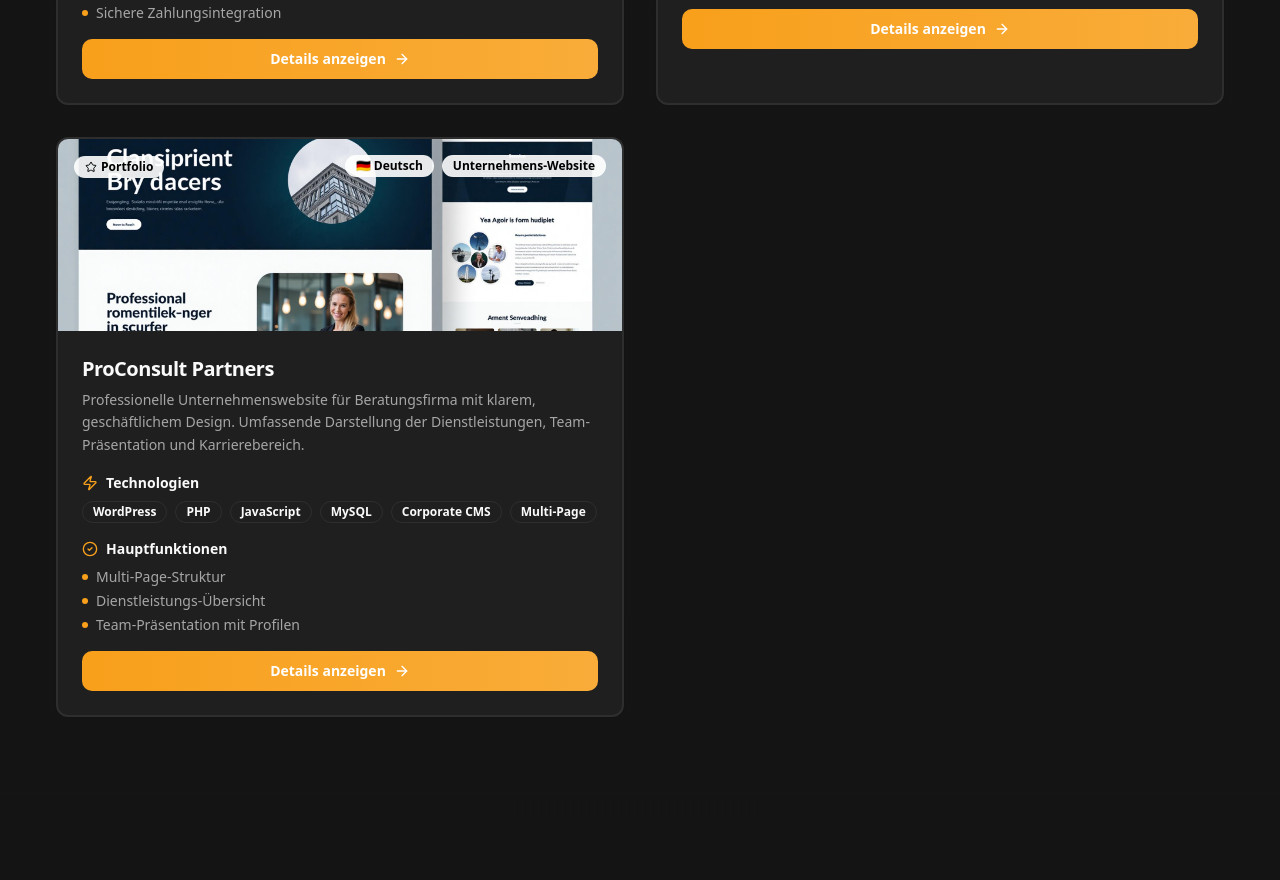
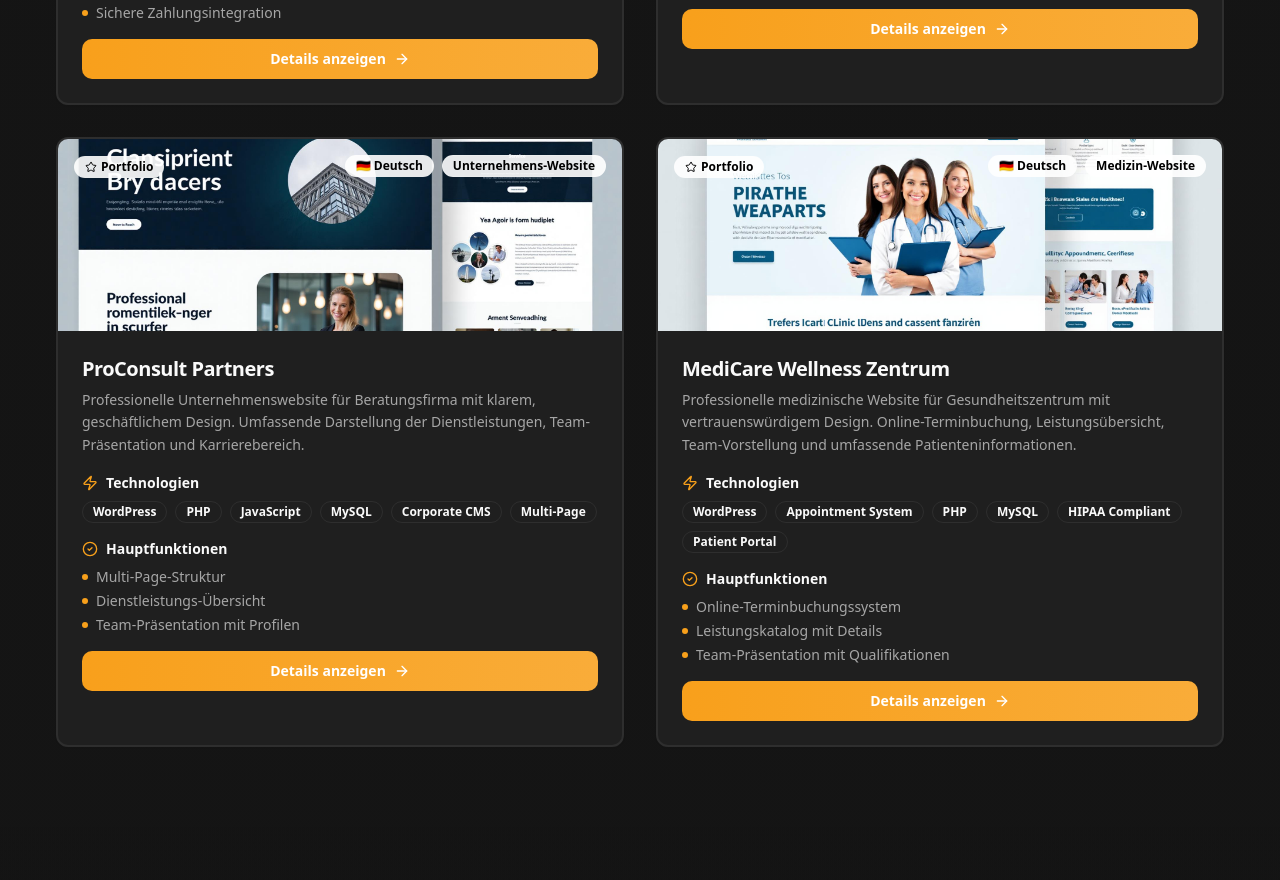
Before and after one commit to Centrumbip/progressivegroup-ch-de-ffd96cee, a React (Vite) app: page /strony-internetowe in a window 1280 px wide. Shown: the part 2782-3662 px from the top of the page. Built offline with nearby package versions, Linux system fonts and the light colour scheme; the HTML template or start-up script is replaced by a standard one.

Commit message:
Add another portfolio item

```diff
--- a/src/pages/StronyInternetowe.tsx
+++ b/src/pages/StronyInternetowe.tsx
@@ -14,6 +14,7 @@ import portfolioRestaurant from "@/assets/portfolio-restaurant.jpg";
 import portfolioEcommerce from "@/assets/portfolio-ecommerce.jpg";
 import portfolioPhotographer from "@/assets/portfolio-photographer.jpg";
 import portfolioCorporate from "@/assets/portfolio-corporate.jpg";
+import portfolioMedical from "@/assets/portfolio-medical.jpg";
 
 const StronyInternetowe = () => {
   const [orderFormOpen, setOrderFormOpen] = useState(false);
@@ -132,6 +133,28 @@ const portfolioItems = [
       "SEO und Analytics-Integration"
     ],
     category: "corporate" as const,
+    screenshots: []
+  },
+  {
+    id: "medicare-wellness",
+    title: "MediCare Wellness Zentrum",
+    description: "Professionelle medizinische Website für Gesundheitszentrum mit vertrauenswürdigem Design. Online-Terminbuchung, Leistungsübersicht, Team-Vorstellung und umfassende Patienteninformationen.",
+    type: "Medizin-Website",
+    language: "Deutsch",
+    flag: "🇩🇪",
+    image: portfolioMedical,
+    technologies: ["WordPress", "Appointment System", "PHP", "MySQL", "HIPAA Compliant", "Patient Portal"],
+    features: [
+      "Online-Terminbuchungssystem",
+      "Leistungskatalog mit Details",
+      "Team-Präsentation mit Qualifikationen",
+      "Patientenportal-Integration",
+      "DSGVO-konforme Datenverwaltung",
+      "Mehrsprachige Unterstützung",
+      "Mobile-optimiert für Patienten",
+      "Zertifizierungen und Auszeichnungen"
+    ],
+    category: "business" as const,
     screenshots: []
   }
 ];
```
Also changed, not shown: src/assets/portfolio-medical.jpg (added).
